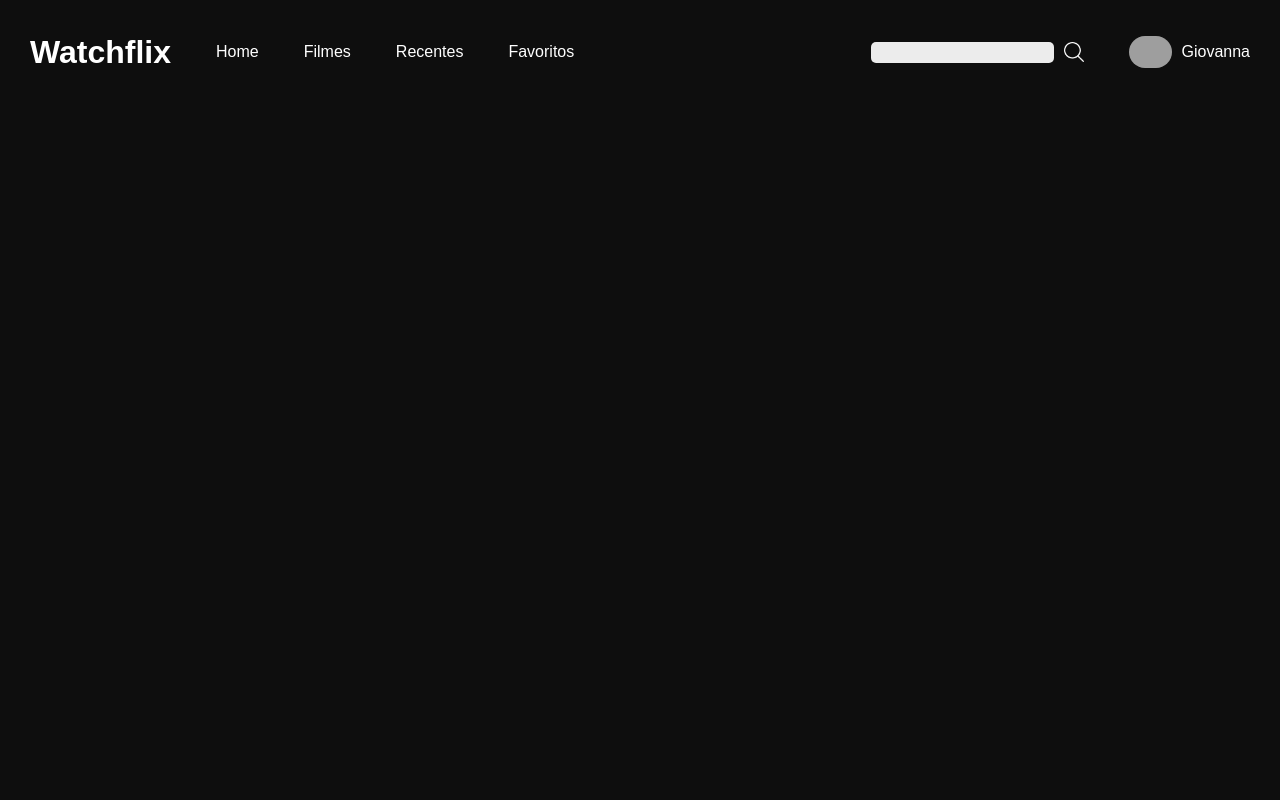
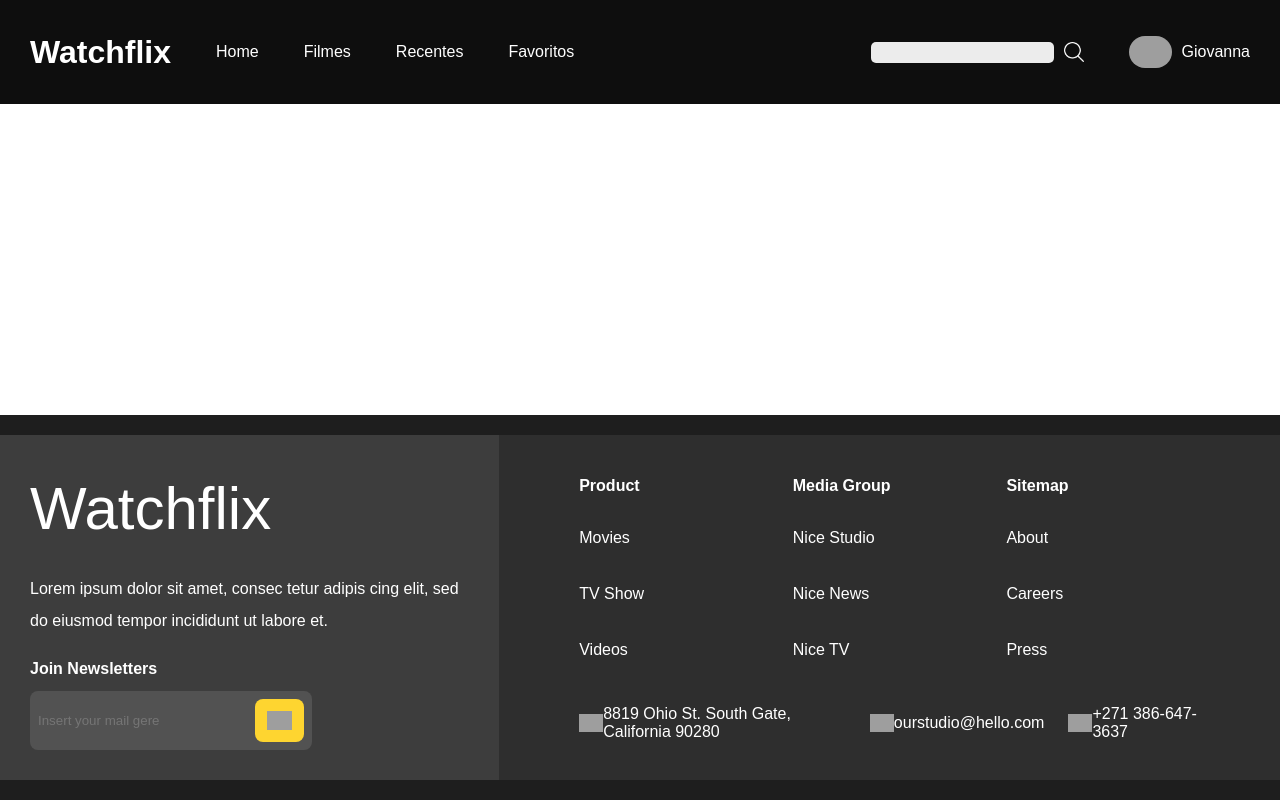
Before and after one commit to Gabriel-Uchoa/movie-streaming-project, a React (Vite) app: page / in a window 1280 px wide. Built offline with nearby package versions, Linux system fonts and the light colour scheme; grey boxes are pictures that could not be loaded.

Commit message:
footer created

```diff
--- /dev/null
+++ b/src/components/organisms/Footer.tsx
@@ -0,0 +1,61 @@
+import { StyleFooter, DescribeFooter, TitleDescribe, Paragraph, NewsLetter, NewsLetterInput, NavFooter, Row, Column, Heading, FooterLink, Contact } from "../../styles/footer"
+
+const Footer = () => {
+    return (
+        <StyleFooter>
+            <DescribeFooter>
+                <TitleDescribe>Watchflix</TitleDescribe>
+                <Paragraph>
+                    Lorem ipsum dolor sit amet, consec tetur adipis cing elit, sed do eiusmod tempor incididunt ut labore et.
+                </Paragraph>
+                <NewsLetter>
+                    <p>Join Newsletters</p>
+                    <NewsLetterInput>
+                        <input type="text" placeholder="Insert your mail gere" />
+                        <button type="submit">
+                            <img width={25} src="https://cdn-icons-png.flaticon.com/512/9199/9199645.png" alt="enviar" />
+                        </button>
+                    </NewsLetterInput>
+                </NewsLetter>
+            </DescribeFooter>
+            <NavFooter>
+                <Row>
+                    <Column>
+                        <Heading>Product</Heading>
+                        <FooterLink href="#">Movies</FooterLink>
+                        <FooterLink href="#">TV Show</FooterLink>
+                        <FooterLink href="#">Videos</FooterLink>
+                    </Column>
+                    <Column>
+                        <Heading>Media Group</Heading>
+                        <FooterLink href="#">Nice Studio</FooterLink>
+                        <FooterLink href="#">Nice News</FooterLink>
+                        <FooterLink href="#">Nice TV</FooterLink>
+                    </Column>
+                    <Column>
+                        <Heading>Sitemap</Heading>
+                        <FooterLink href="#">About</FooterLink>
+                        <FooterLink href="#">Careers</FooterLink>
+                        <FooterLink href="#">Press</FooterLink>
+                    </Column>
+                </Row>
+                <Contact>
+                    <div>
+                        <img width={24} src="https://img.icons8.com/external-dashed-line-kawalan-studio/48/ffffff/external-map-shopping-e-commerce-dashed-line-kawalan-studio.png" alt="Localização" />
+                        <span>8819 Ohio St. South Gate, California 90280</span>
+                    </div>
+                    <div>
+                        <img width={24} src="https://img.icons8.com/fluency-systems-regular/48/ffffff/filled-message.png" alt="Email" />
+                        <span>ourstudio@hello.com</span>
+                    </div>
+                    <div>
+                        <img width={24} src="https://img.icons8.com/ios/50/ffffff/phone--v1.png" alt="Phone Contact" />
+                        <span>+271 386-647-3637</span>
+                    </div>
+                </Contact>
+            </NavFooter>
+        </StyleFooter>
+    )
+}
+
+export default Footer
--- a/src/main.tsx
+++ b/src/main.tsx
@@ -8,7 +8,6 @@ const GlobalStyle = createGlobalStyle`
     box-sizing: border-box;
     margin: 0;
     padding: 0;
-    background-color: #0e0e0e;
     font-family: 'DMSans-Regular', sans-serif;
   }
 `
--- a/src/pages/Home.tsx
+++ b/src/pages/Home.tsx
@@ -1,9 +1,11 @@
+import Footer from "../components/organisms/Footer"
 import NavBar from "../components/organisms/NavBar"
 
 const Home = () => {
   return (
     <>
       <NavBar />
+      <Footer />
     </>
   )
 }
--- /dev/null
+++ b/src/styles/footer.tsx
@@ -0,0 +1,119 @@
+import styled from "styled-components";
+
+export const StyleFooter = styled.footer`
+    width: 100vw;
+    bottom: 0;
+    position: absolute;
+    display: flex;
+    color: #FFFFFF;
+    background-color: #1E1E1E;
+    padding: 20px 0px;
+`
+
+export const DescribeFooter = styled.section`
+    background-color: #3D3D3D;
+    width: 39vw;
+    display: flex;
+    flex-direction: column;
+    padding: 30px;
+    gap: 20px;
+`
+
+export const TitleDescribe = styled.h1`
+    font-weight: 500;
+    font-size: 60px;
+    line-height: 88px;
+`
+
+export const Paragraph = styled.p`
+    line-height: 32px;
+`
+export const NewsLetter = styled.div`
+    display: flex;
+    flex-direction: column;
+    gap: 10px;
+
+    &>p{
+        font-weight: 700;
+        font-size: 16px;
+        line-height: 24px;
+    }
+`
+
+export const NewsLetterInput = styled.div`
+    background-color: #525252;
+    padding: 8px;
+    border-radius: 8px;
+    width: 282px;
+    display: flex;
+    justify-content: space-between;
+    align-items: center;
+    &>input{
+        background-color: #525252;
+        color: white;
+        outline: none;
+        border: none;
+    }
+    &>button{
+        display: flex;
+        justify-content: center;
+        align-items: center;
+        background-color: #FED530;
+        border: none;
+        padding: 12px;
+        border-radius: 8px;
+        cursor: pointer;
+    }
+`
+
+export const NavFooter = styled.section`
+    background-color: #2E2E2E;
+    width: 61vw;
+    display: flex;
+    flex-direction: column;
+    justify-content: space-around;
+    gap: 20px;
+    padding: 30px 80px;
+`
+
+export const Row = styled.div`
+    display: grid;
+    grid-template-columns: repeat(auto-fill, minmax(185px, 1fr));
+    grid-gap: 20px;
+    @media (max-width: 1000px) {
+        grid-template-columns: repeat(auto-fill, minmax(200px, 1fr));
+    }
+`;
+
+export const FooterLink = styled.a`
+    color: #fff;
+    font-size: 16px;
+    line-height: 32px;
+    text-decoration: none;
+    &:hover {
+      color: gray;
+      transition: 200ms ease-in;
+  }
+`;
+
+export const Heading = styled.p`
+    font-weight: 700;
+    font-size: 16px;
+    line-height: 24px;
+    color: #fff;
+`;
+
+export const Column = styled.div`
+  display: flex;
+  flex-direction: column;
+  gap: 24px;
+`;
+
+export const Contact = styled.div`
+    display: flex;
+    gap: 24px;
+    &>div{
+        display: flex;
+        align-items: center;
+    }
+`
--- a/src/styles/navBar.tsx
+++ b/src/styles/navBar.tsx
@@ -1,6 +1,7 @@
 import styled from "styled-components";
 
 export const NavBarStyle = styled.nav`
+    background-color: #0e0e0e;
     display: flex;
     color: white;
     justify-content: space-between;
```
